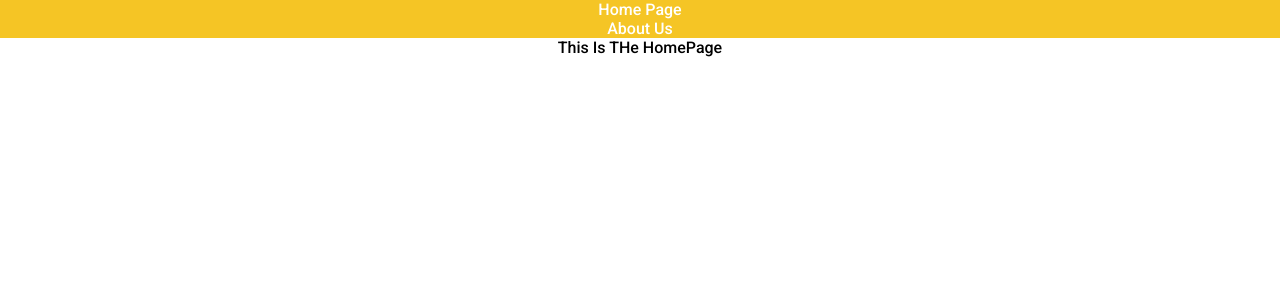
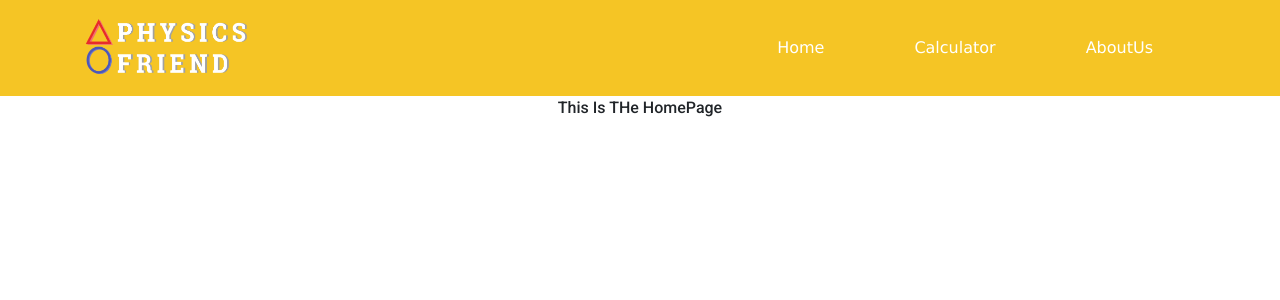
Before and after one commit to Sparsh101AI/Physics-Friend-Application, a React (Create React App) app: page / in a window 1280 px wide. Shown: the top 300 px of the page. Built offline with nearby package versions, Linux system fonts and the light colour scheme.

Commit message:
navbar added

```diff
--- a/src/Nav/Nav.css
+++ b/src/Nav/Nav.css
@@ -1,22 +1,71 @@
-
-.Navbarcolor{
 
 
-    background-color: #f5c525
-    ;
-}
-
-.btn1{
-    color: white;
-    text-decoration: none;
+.nav-colortop{
+    background-color: rgb(255, 255, 255);
 
 }
 
 
 
+.button-color{
+   text-decoration: none;
+   border: none;
+    color: white;
+   font-family: Verdana, Geneva, Tahoma, sans-serif;
+   font-size: medium;
+   align-items: center;
+   justify-content: center;
+   margin: 0 45px;
+}
 
 
-.btn2{
-    color: white;
+.auto1{
+    margin-left: auto;
+    margin-right: auto;
     text-decoration: none;
+    font-size: xx-large;
+
 }
+
+
+.auto{
+    margin-left: auto;
+    text-decoration: none;
+    font-size: xx-large;
+}
+
+.headertext{
+    font-weight: bold;
+    font-family: Verdana, Geneva, Tahoma, sans-serif;
+    font-size: x-large;
+    color: #27206B;
+    text-align: right;
+}
+
+.navtex{
+    margin-left: auto;
+    margin-right: auto;
+    margin-top: auto;
+    margin-bottom: auto;
+    font-size: 20px;
+    font-family: Verdana, Geneva, Tahoma, sans-serif;
+text-align: left;
+    color: #27206B;
+
+}
+
+.midbar{
+    margin-left: auto;
+    margin-right: auto;
+    margin-top: auto;
+    margin-bottom: auto;
+    font-size: 20px;
+    font-family: Verdana, Geneva, Tahoma, sans-serif;
+text-align: left;
+    background-color: #CFCFCF;
+
+}
+
+.nav-color1{
+    background-color: #F5c525;
+}
--- a/src/Nav/Nav.js
+++ b/src/Nav/Nav.js
@@ -1,24 +1,54 @@
 import "./Nav.css";
 import Container from "react-bootstrap/Container";
 import { Link } from "react-router-dom";
-import Navbar from "react-bootstrap/Navbar";
+import Navbar from 'react-bootstrap/Navbar'
+import 'bootstrap/dist/css/bootstrap.min.css';
+import Nav from 'react-bootstrap/Nav'
 
-function Nav() {
+
+function Nav1() {
   return (
     <div>
-      <Navbar className="Navbarcolor">
-        <Container>
-          <Link className="btn1" to="/">
-            <p> Home Page </p>
-          </Link>
+        <Navbar collapseOnSelect expand="lg" className="nav-color1" variant="dark">
 
-          <Link className="btn2" to="/AboutUs">
-            <p> About Us </p>
-          </Link>
-        </Container>
-      </Navbar>
+    <Container>
+    <Navbar.Brand >
+        <img
+          alt=""
+          src="logoM.png"
+          width="170"
+          height="70"
+          className="d-inline-block align-top"
+        />{' '}
+        </Navbar.Brand>
+    <Navbar.Toggle aria-controls="responsive-navbar-nav" />
+    <Navbar.Collapse id="responsive-navbar-nav">
+      <Nav className="auto">
+
+
+
+      <Link to='/' className="auto1">
+      <li className="button-color" > Home</li>
+       </Link>
+
+
+     <Link to='/AboutUs' className="auto1">
+      <li className="button-color"  >Calculator</li>
+      </Link>
+
+      <Link to='/AboutUs' className="auto1">
+      <li className="button-color"  >AboutUs</li>
+      </Link>
+
+
+      </Nav>
+
+    </Navbar.Collapse>
+    </Container>
+  </Navbar>
+
     </div>
   );
 }
 
-export default Nav;
+export default Nav1;
```
